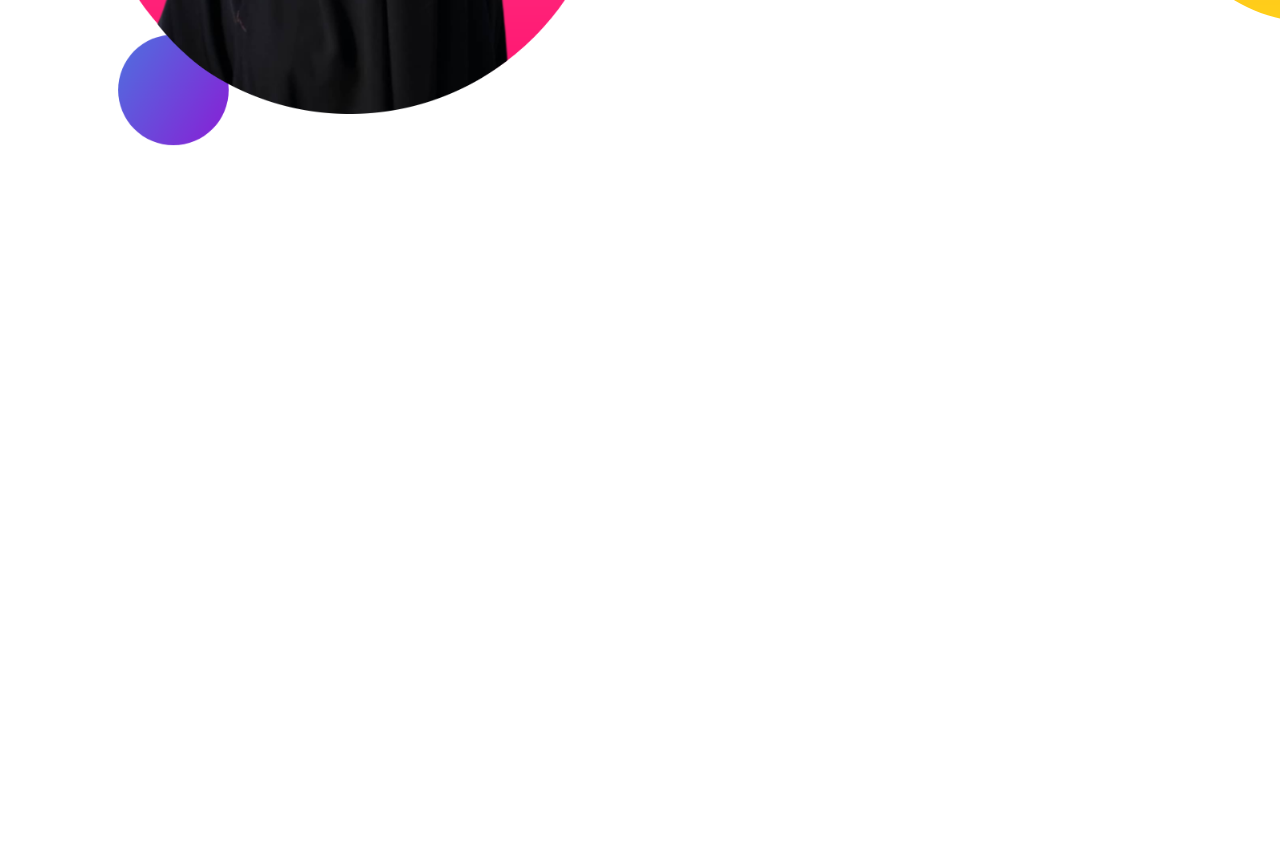
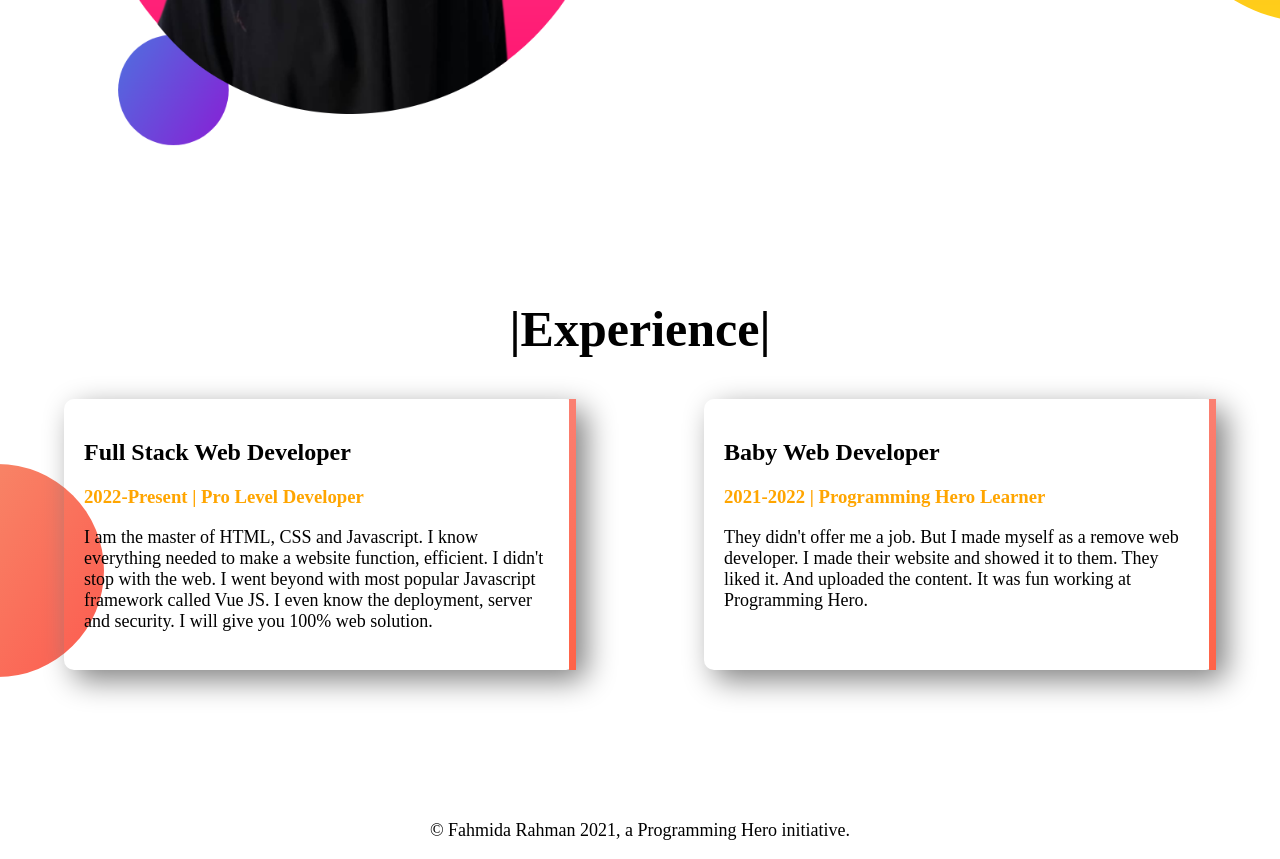
Before and after one commit to FahmidaRahman/dev-practice-portfolio, a plain HTML site: page index.html in a window 1280 px wide. Shown: the part 1125-1984 px from the top of the page. Before the commit the page ends 1425 px from the top, so only its background shows below. Drawn offline with Linux system fonts and the light colour scheme; a web font is replaced by a local one.

Commit message:
third-section-added

```diff
--- a/index.html
+++ b/index.html
@@ -35,10 +35,33 @@
         </div>
         <div class="half-width dream-pic">
             <h1>Dream Big</h1>
-            <h3>Become a Full-Stack Web Developer</h3>
-            <p>I already learned the basic HTML and CSS. I can build any simple website. I can even teach my grandma how to make simple website. My goal is to build 3 websites and learn advanced topics.</p>
+            <h3 class="orange-color">Become a Full-Stack Web Developer</h3>
+            <p>I already learned the basic HTML and CSS. I can build any simple website. I can even teach my grandma how
+                to make simple website. My goal is to build 3 websites and learn advanced topics.</p>
             <a class="button-color" href="">DOWNLOAD RESUME</a>
         </div>
+    </section>
+    <section class="exp-pic">
+        <h1 style="text-align: center;">|Experience|</h1>
+        <div class="flex-container">
+            <div id="full-web-line" class="experience-box">
+                <h2>Full Stack Web Developer</h2>
+                <h3 class="orange-color">2022-Present | Pro Level Developer</h3>
+                <p>I am the master of HTML, CSS and Javascript. I know everything needed to make a website function,
+                    efficient. I didn't stop with the web. I went beyond with most popular Javascript framework called
+                    Vue JS. I even know the deployment, server and security. I will give you 100% web solution.</p>
+            </div>
+            <div id="baby-web-line" class="experience-box">
+                <h2>Baby Web Developer</h2>
+                <h3 class="orange-color">2021-2022 | Programming Hero Learner</h3>
+                <p>They didn't offer me a job. But I made myself as a remove web developer. I made their website and
+                    showed it to them. They liked it. And uploaded the content. It was fun working at Programming Hero.
+                </p>
+            </div>
+        </div>
+        <footer>
+            <p style="text-align: center;">© Fahmida Rahman 2021, a Programming Hero initiative.</p>
+        </footer>
     </section>
 </body>
 
--- a/style.css
+++ b/style.css
@@ -39,3 +39,26 @@ p{
     background-repeat: no-repeat;
     background-position: right;
 }
+.experience-box{
+    width: 40%;
+    margin-left: 5%;
+    margin-right: 5%;
+    box-shadow:10px 10px 30px grey;
+    padding: 20px;
+    border-radius: 10px;
+}
+.exp-pic{
+    background-image: url(images/exp-bg.png);
+    background-repeat: no-repeat;
+    background-position: left;
+}
+#full-web-line{
+    border-right: 7px solid;
+    border-image: linear-gradient(salmon,tomato);
+    border-image-slice: 1;
+}
+#baby-web-line{
+    border-right: 7px solid;
+    border-image: linear-gradient(salmon,tomato);
+    border-image-slice: 1;
+}
```
